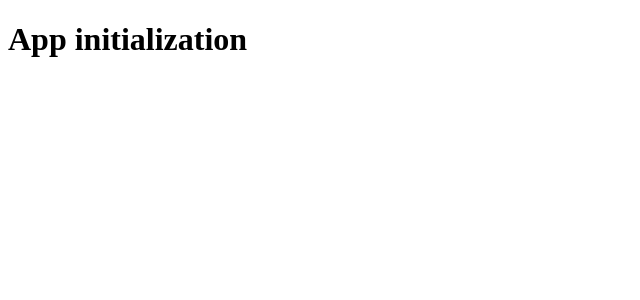
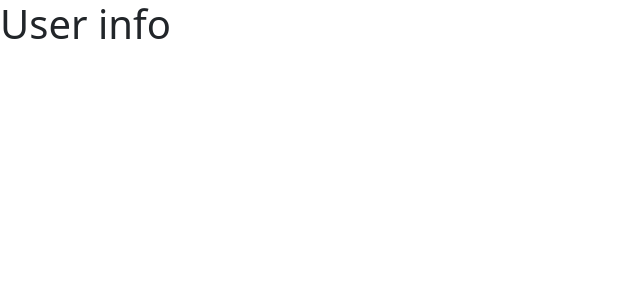
Before and after one commit to nikrassel/fake-posts, a React (Create React App) app: page /userinfo/1 in a window 1280 px wide. Shown: the top 300 px of the page, without its empty margins (0-640 px from the left). Built offline with nearby package versions, Linux system fonts and the light colour scheme.

Commit message:
add base routing

```diff
--- a/package.json
+++ b/package.json
@@ -22,7 +22,8 @@
         "start": "react-scripts start",
         "build": "react-scripts build",
         "test": "react-scripts test",
-    "eject": "react-scripts eject"
+        "eject": "react-scripts eject",
+        "format": "npx prettier --write ."
     },
     "eslintConfig": {
         "extends": [
--- a/public/index.html
+++ b/public/index.html
@@ -38,6 +38,5 @@
 
       To begin the development, run `npm start` or `yarn start`.
       To create a production bundle, use `npm run build` or `yarn build`.
-    -->
-  </body>
+    --></body>
 </html>
--- a/src/App.js
+++ b/src/App.js
@@ -1,9 +1,18 @@
+import { Routes, Route } from "react-router-dom"
+import Main from "./components/main/main"
+import About from "./components/about/about"
+import UserInfo from "./components/userinfo/userInfo"
+
 function App() {
-  return (
-    <div className="App">
-      <h1>App initialization</h1>
-    </div>
-  );
+    return (
+        <div className="App">
+            <Routes>
+                <Route path="/" Component={Main} />
+                <Route path="/about" Component={About} />
+                <Route path="/userinfo/:id?" Component={UserInfo} />
+            </Routes>
+        </div>
+    )
 }
 
-export default App;
+export default App
--- /dev/null
+++ b/src/components/about/about.jsx
@@ -0,0 +1,11 @@
+import React from "react"
+
+const About = () => {
+    return (
+        <>
+            <h1>About me</h1>
+        </>
+    )
+}
+
+export default About
--- /dev/null
+++ b/src/components/main/main.jsx
@@ -0,0 +1,11 @@
+import React from "react"
+
+const Main = () => {
+    return (
+        <>
+            <h1>Main page</h1>
+        </>
+    )
+}
+
+export default Main
--- /dev/null
+++ b/src/components/userinfo/userInfo.jsx
@@ -0,0 +1,11 @@
+import React from "react"
+
+const UserInfo = () => {
+    return (
+        <>
+            <h1>User info</h1>
+        </>
+    )
+}
+
+export default UserInfo
--- a/src/index.js
+++ b/src/index.js
@@ -1,10 +1,19 @@
-import React from 'react';
-import ReactDOM from 'react-dom/client';
-import App from './App';
+import React from "react"
+import ReactDOM from "react-dom/client"
+import App from "./App"
+import { BrowserRouter } from "react-router-dom"
+import "bootstrap/dist/css/bootstrap.css"
+import "bootstrap/dist/js/bootstrap.bundle.min"
 
-const root = ReactDOM.createRoot(document.getElementById('root'));
+const root = ReactDOM.createRoot(document.getElementById("root"))
 root.render(
-  <React.StrictMode>
-    <App />
-  </React.StrictMode>
-);
+    <React.StrictMode>
+        <link
+            rel="stylesheet"
+            href="https://cdn.jsdelivr.net/npm/bootstrap-icons@1.10.3/font/bootstrap-icons.css"
+        ></link>
+        <BrowserRouter>
+            <App />
+        </BrowserRouter>
+    </React.StrictMode>
+)
```
Also changed, not shown: .prettierrc.js (added), public/manifest.json, 2 other files (tests, documents, lock files or other folders). Lines whose indentation alone changed are shown as unchanged.
